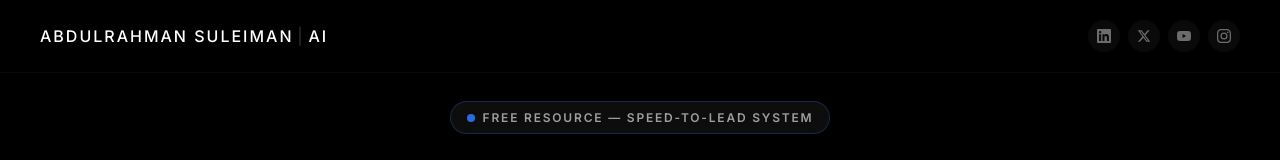
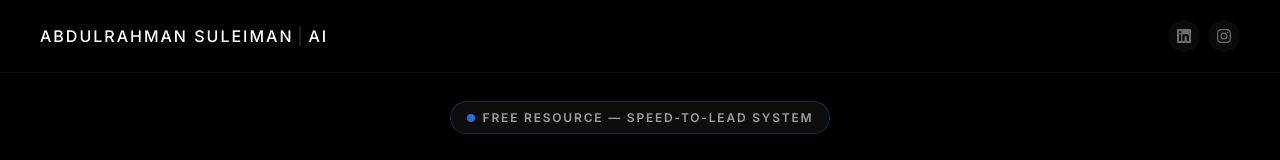
Before and after one commit to Abdulrahmansuleiman/speed-to-lead, a Next.js app: page / in a window 1280 px wide. Shown: the top 160 px of the page. Built offline with nearby package versions, Linux system fonts and the light colour scheme.

Commit message:
Update social links on landing page: LinkedIn and Instagram, remove X and YouTube

```diff
--- a/src/app/page.tsx
+++ b/src/app/page.tsx
@@ -59,16 +59,10 @@ export default function Home() {
       <header>
         <span className="logo">ABDULRAHMAN SULEIMAN<span className="divider">|</span>AI</span>
         <div className="social-links">
-          <a href="#" className="social-link" aria-label="LinkedIn">
+          <a href="https://www.linkedin.com/in/raymon-automate/" className="social-link" aria-label="LinkedIn">
             <svg viewBox="0 0 24 24" fill="currentColor"><path d="M20.447 20.452h-3.554v-5.569c0-1.328-.027-3.037-1.852-3.037-1.853 0-2.136 1.445-2.136 2.939v5.667H9.351V9h3.414v1.561h.046c.477-.9 1.637-1.85 3.37-1.85 3.601 0 4.267 2.37 4.267 5.455v6.286zM5.337 7.433a2.062 2.062 0 01-2.063-2.065 2.064 2.064 0 112.063 2.065zm1.782 13.019H3.555V9h3.564v11.452zM22.225 0H1.771C.792 0 0 .774 0 1.729v20.542C0 23.227.792 24 1.771 24h20.451C23.2 24 24 23.227 24 22.271V1.729C24 .774 23.2 0 22.222 0h.003z"/></svg>
           </a>
-          <a href="#" className="social-link" aria-label="X">
-            <svg viewBox="0 0 24 24" fill="currentColor"><path d="M18.244 2.25h3.308l-7.227 8.26 8.502 11.24H16.17l-5.214-6.817L4.99 21.75H1.68l7.73-8.835L1.254 2.25H8.08l4.713 6.231zm-1.161 17.52h1.833L7.084 4.126H5.117z"/></svg>
-          </a>
-          <a href="#" className="social-link" aria-label="YouTube">
-            <svg viewBox="0 0 24 24" fill="currentColor"><path d="M23.498 6.186a3.016 3.016 0 00-2.122-2.136C19.505 3.545 12 3.545 12 3.545s-7.505 0-9.377.505A3.017 3.017 0 00.502 6.186C0 8.07 0 12 0 12s0 3.93.502 5.814a3.016 3.016 0 002.122 2.136c1.871.505 9.376.505 9.376.505s7.505 0 9.377-.505a3.015 3.015 0 002.122-2.136C24 15.93 24 12 24 12s0-3.93-.502-5.814zM9.545 15.568V8.432L15.818 12l-6.273 3.568z"/></svg>
-          </a>
-          <a href="#" className="social-link" aria-label="Instagram">
+          <a href="https://www.instagram.com/raymon.scales/" className="social-link" aria-label="Instagram">
             <svg viewBox="0 0 24 24" fill="currentColor"><path d="M12 2.163c3.204 0 3.584.012 4.85.07 3.252.148 4.771 1.691 4.919 4.919.058 1.265.069 1.645.069 4.849 0 3.205-.012 3.584-.069 4.849-.149 3.225-1.664 4.771-4.919 4.919-1.266.058-1.644.07-4.85.07-3.204 0-3.584-.012-4.849-.07-3.26-.149-4.771-1.699-4.919-4.92-.058-1.265-.07-1.644-.07-4.849 0-3.204.013-3.583.07-4.849.149-3.227 1.664-4.771 4.919-4.919 1.266-.057 1.645-.069 4.849-.069zM12 0C8.741 0 8.333.014 7.053.072 2.695.272.273 2.69.073 7.052.014 8.333 0 8.741 0 12c0 3.259.014 3.668.072 4.948.2 4.358 2.618 6.78 6.98 6.98C8.333 23.986 8.741 24 12 24c3.259 0 3.668-.014 4.948-.072 4.354-.2 6.782-2.618 6.979-6.98.059-1.28.073-1.689.073-4.948 0-3.259-.014-3.667-.072-4.947-.196-4.354-2.617-6.78-6.979-6.98C15.668.014 15.259 0 12 0zm0 5.838a6.162 6.162 0 100 12.324 6.162 6.162 0 000-12.324zM12 16a4 4 0 110-8 4 4 0 010 8zm6.406-11.845a1.44 1.44 0 100 2.881 1.44 1.44 0 000-2.881z"/></svg>
           </a>
         </div>
```
